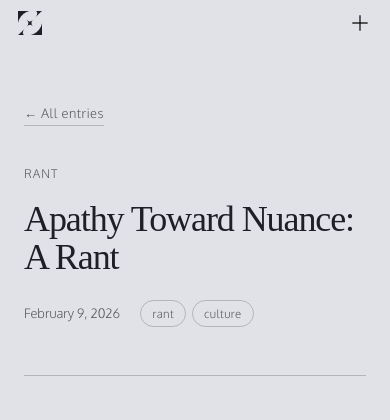
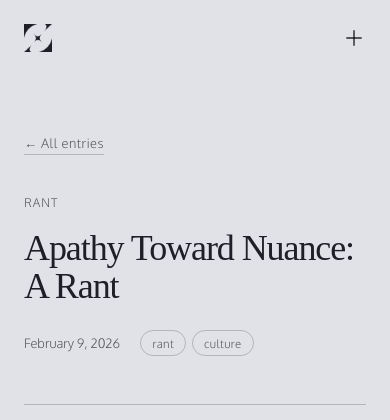
Before and after one commit to zoeallgaier/portfolio, a PHP site: page /marginalia/posts/apathy.html in a window 390 px wide. Shown: the top 420 px of the page. Run offline with PHP 8.4, Linux system fonts and the light colour scheme; some web fonts are replaced.

Commit message:
Icon: root apple-touch-icon fallbacks; header height match; bandnames nav "+"
Icon hardening: place the monogram at the root paths iOS auto-probes
(/apple-touch-icon.png + -precomposed.png) so no add-to-home flow can miss
it, in addition to the <link> + manifest. (iOS never uses page <img>s like
Zmono for the icon — the stale one is Safari's cached HTML/app, not Zmono.)

Marginalia mobile top bar now matches the portfolio nav height (1.5rem
padding + 28px logo) — matters more since it isn't sticky.

Band-name page: add the publish "+" and match the desktop nav layout (logo
left, tabs right, "+" far right) to the feed. Full mobile app-chrome parity
(bottom bar) on that bespoke single-screen generator is a separate pass.

Co-Authored-By: Claude Opus 4.8 <noreply@anthropic.com>

```diff
--- a/marginalia/bandnames/generator.html
+++ b/marginalia/bandnames/generator.html
@@ -22,6 +22,7 @@
       <a href="/marginalia/?filter=photos">Photos</a>
       <a href="/marginalia/?filter=library">Library</a>
     </div>
+    <a class="nav-publish" href="/marginalia/publish/" aria-label="Add a post"><svg class="icon-plus" viewBox="0 0 24 24" fill="none" stroke="currentColor" stroke-width="1.9" stroke-linecap="round" aria-hidden="true"><path d="M12 5v14"/><path d="M5 12h14"/></svg></a>
   </nav>
 
   <main id="main-content" tabindex="-1">
--- a/marginalia/style.css
+++ b/marginalia/style.css
@@ -589,10 +589,12 @@ a.entry-caption { transition: color 0.2s; }
     align-items: center;
     justify-content: space-between;
     gap: 1rem;
-    padding: 0.7rem 1.1rem;
-    padding-top: calc(0.7rem + env(safe-area-inset-top));
+    /* Match the portfolio nav's mobile height (1.5rem padding + 28px logo) for
+       consistency — matters more now that this bar isn't sticky. */
+    padding: 1.5rem;
+    padding-top: calc(1.5rem + env(safe-area-inset-top));
   }
-  .app-topbar .nav-logo img { width: 24px; height: 24px; }
+  .app-topbar .nav-logo img { width: 28px; height: 28px; }
 
   /* The desktop nav's "+" lives in the bottom tab bar's DOM but isn't wanted
      there — the mobile "+" is in the top bar instead. */
```
Also changed, not shown: marginalia/bandnames/style.css (+16 -0 lines), apple-touch-icon-precomposed.png (added), apple-touch-icon.png (added).
